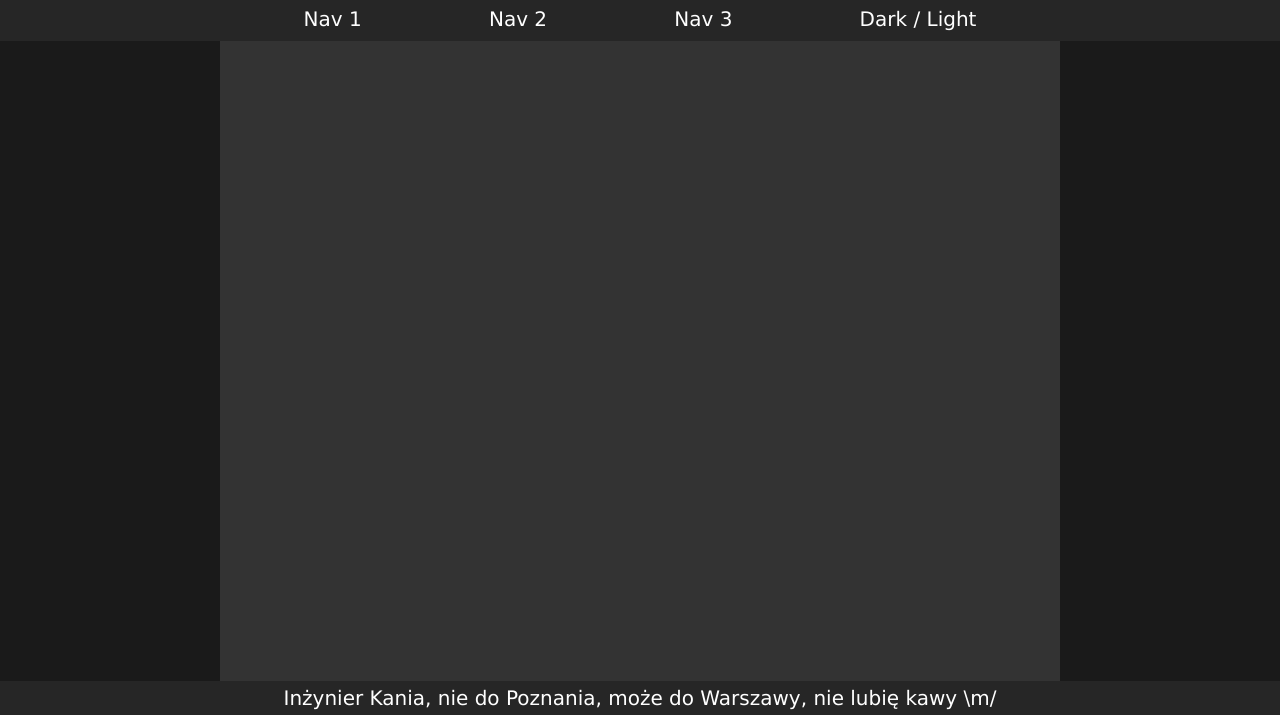
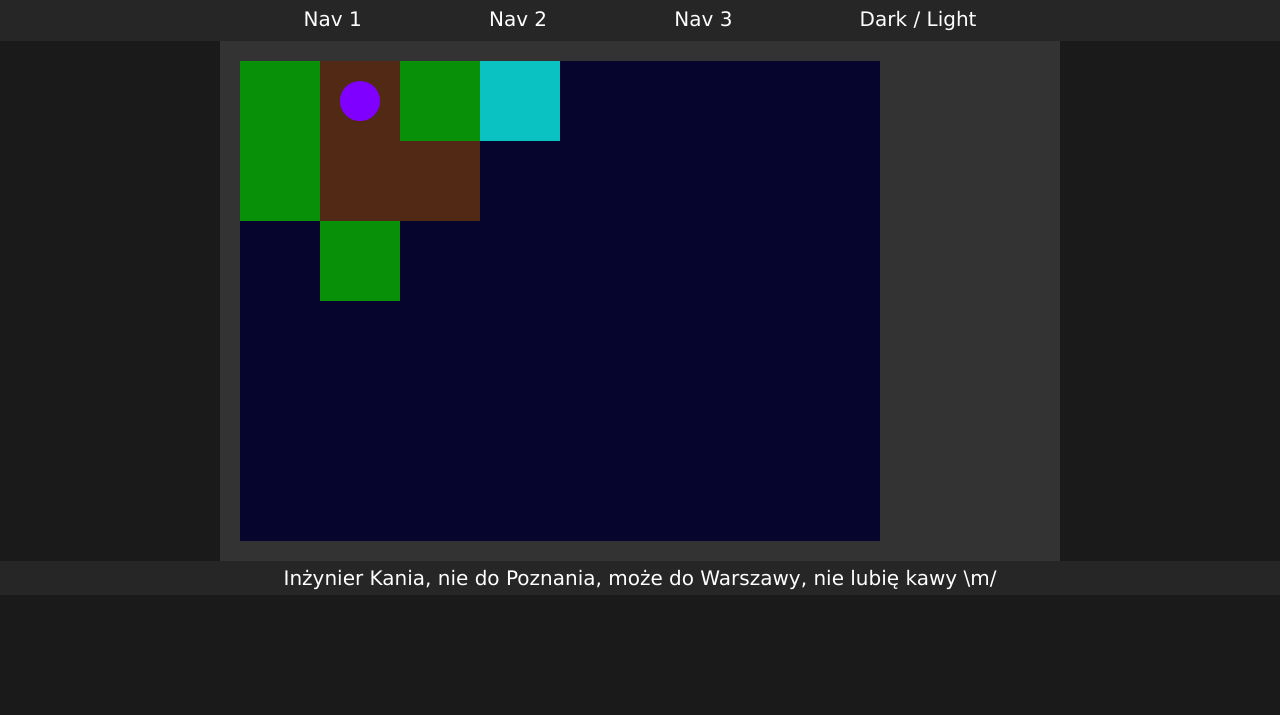
Before and after one commit to Pietoro/labyrinth-of-the-darkness, a plain HTML site: page index.html in a window 1280 px wide. Shown: the part 93-808 px from the top of the page. Drawn offline with nearby package versions, Linux system fonts and the light colour scheme.

Commit message:
Renamed labirynth.js to labyrinth.js

```diff
--- a/index.html
+++ b/index.html
@@ -6,7 +6,7 @@
     <meta http-equiv="X-UA-Compatible" content="ie=edge">
     <title>The Labyrinth of The Darkest Darkness</title>
     <link rel="stylesheet" type="text/css" href="style.css">
-    <script defer src="labirynth.js" type="module"></script>
+    <script defer src="labyrinth.js" type="module"></script>
 
 </head>
 <body>
```
